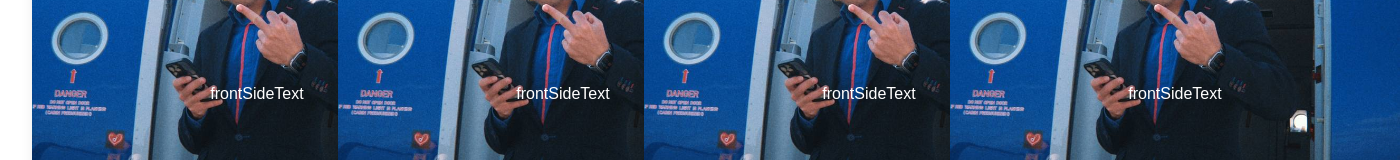
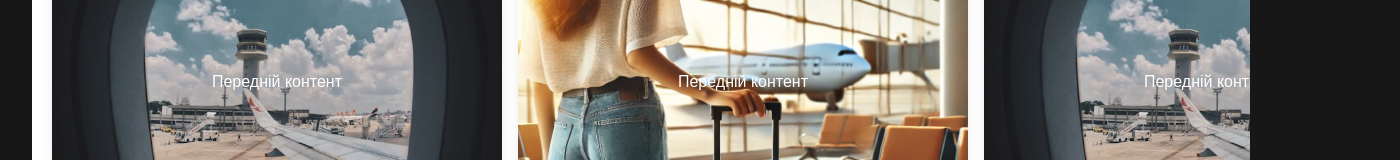
Before and after one commit to cloudmenson/cloudmenson.github.io, a Next.js app: page / in a window 1280 px wide. Shown: the part 1098-1258 px from the top of the page, 1400 px wide, since content can reach past the window. Built offline with nearby package versions, Linux system fonts and the light colour scheme.

Commit message:
Fixed backflips

```diff
--- a/src/app/assets/index.tsx
+++ b/src/app/assets/index.tsx
@@ -1,5 +1,6 @@
 import FlyHeader from "./png/133.png";
+import Girl from "./png/3.png";
 import greetingsImage from "./png/greetings.png";
 import Window from "./png/1.jpg";
 
-export { greetingsImage, FlyHeader, Window };
+export { greetingsImage, FlyHeader, Window, Girl };
--- a/src/app/components/FlippedCard/index.tsx
+++ b/src/app/components/FlippedCard/index.tsx
@@ -1,71 +1,63 @@
 import { useState } from "react";
 import { motion } from "framer-motion";
-import Image from "next/image";
+import Image, { StaticImageData } from "next/image";
 import { cn } from "@/app/utils/tailwind-merge";
 
 interface IFlippedCard {
-  backSideText: string;
-  frontSideText: string;
+  frontContent: React.ReactNode;
+  backContent: React.ReactNode;
+  frontBg: StaticImageData;
+  backBg: StaticImageData;
+  className?: string;
 }
 
-import { Window } from "@/app/assets";
-
-export const FlippedCard = ({ frontSideText, backSideText }: IFlippedCard) => {
+export const FlippedCard = ({
+  frontContent,
+  backContent,
+  frontBg,
+  backBg,
+  className,
+}: IFlippedCard) => {
   const [flipped, setFlipped] = useState(false);
 
   return (
-    <motion.div
-      className="relative w-full h-full perspective-1000"
-      onClick={() => setFlipped(!flipped)} // Flip on click
+    <div
+      onClick={() => setFlipped((prev) => !prev)}
+      className={cn("relative w-full h-full [perspective:1000px]", className)}
     >
-      {/* Flipping container */}
       <motion.div
-        className="relative w-full h-full transform-style-preserve-3d"
-        animate={{
-          rotateY: flipped ? 180 : 0, // Rotate 180 degrees when flipped
-        }}
-        transition={{ duration: 0.4, ease: "easeInOut" }}
+        className="relative w-full h-full [transform-style:preserve-3d]"
+        animate={{ rotateY: flipped ? 180 : 0 }}
+        transition={{ duration: 0.6, ease: "easeInOut" }}
       >
-        {/* Front Side */}
-        <motion.div
-          className={cn(
-            "absolute inset-0 flex items-center justify-center text-white rounded-lg shadow-lg backface-hidden"
-          )}
-          initial={{ opacity: 1 }}
-          animate={{ opacity: flipped ? 0 : 1 }}
-          transition={{ duration: 0.4 }}
-        >
+        {/* Передня сторона */}
+        <div className="absolute inset-0 rounded-lg shadow-lg [backface-visibility:hidden]">
           <Image
-            src={Window}
-            alt="Bg"
+            src={frontBg}
+            alt="Front background"
             layout="fill"
             objectFit="cover"
-            className="rounded-lg absolute inset-0"
+            className="rounded-lg"
           />
+          <div className="absolute inset-0 flex items-center justify-center">
+            {frontContent}
+          </div>
+        </div>
 
-          <p className="z-10">{frontSideText}</p>
-        </motion.div>
-
-        {/* Back Side */}
-        <motion.div
-          className={cn(
-            "absolute inset-0 flex items-center justify-center text-white rounded-lg shadow-lg backface-hidden rotate-y-180"
-          )}
-          initial={{ opacity: 0 }}
-          animate={{ opacity: flipped ? 1 : 0 }}
-          transition={{ duration: 0.4 }}
-        >
+        {/* Зворотня сторона */}
+        <div className="absolute inset-0 rounded-lg shadow-lg [backface-visibility:hidden] [transform:rotateY(180deg)]">
           <Image
-            src={Window}
-            alt="Bg"
+            src={backBg}
+            alt="Back background"
             layout="fill"
             objectFit="cover"
-            className="rounded-lg absolute inset-0"
+            className="rounded-lg"
           />
-
-          <p className="z-10">{backSideText}</p>
-        </motion.div>
+          <div className="absolute inset-0 flex items-center justify-center">
+            {backContent}
+          </div>
+        </div>
       </motion.div>
-    </motion.div>
+    </div>
   );
 };
--- a/src/app/globals.css
+++ b/src/app/globals.css
@@ -5,11 +5,11 @@
 
 @theme {
   --color-main-text: #ffffff;
-  --color-section-bg: #ffffff;
+  --color-section-bg: #1a1e23;
   --color-main-dark-text: #171717;
   --color-background: #ffffff;
   --color-foreground: #171717;
-  --color-header: #9e9ee2;
+  --color-header: #1a1e23;
   --color-button-text: #171717;
   /* --color-button-signin: #0056d2;
   --color-button-signin-hover: #0047b2;
@@ -17,12 +17,12 @@
   --color-button-signin: #9e9ee2;
   --color-button-signin-hover: #c1982b;
   --color-button-signin-active: #a97f1f;
-  --color-footer: #9e9ee2;
+  --color-footer: #1a1e23;
   --color-footer-text: #ffffff;
   --color-menu-text: #ffffff;
-  --color-menu: #1a436b;
+  --color-menu: #1a1e23;
   --color-flipped-card-bg: #f0f8ff;
-  --color-pidlozhka: grey;
+  --color-pidlozhka: #ffffff;
 
   --color-scrollbar: #0056d2;
   --color-scrollbar-hover: #0047b2;
@@ -41,7 +41,7 @@ body {
 
 /* Custom Scrollbar */
 ::-webkit-scrollbar {
-  width: 8px;
+  /* width: 8px; */
 }
 
 ::-webkit-scrollbar-track {
@@ -49,11 +49,11 @@ body {
 }
 
 ::-webkit-scrollbar-thumb {
-  background-color: var(--color-scrollbar);
+  /* background-color: var(--color-scrollbar); */
   border-radius: 4px;
   transition: background-color 0.2s ease;
 }
 
 ::-webkit-scrollbar-thumb:hover {
-  background-color: var(--color-scrollbar-hover);
+  /* background-color: var(--color-scrollbar-hover); */
 }
--- a/src/app/page.tsx
+++ b/src/app/page.tsx
@@ -8,6 +8,7 @@ import { Button } from "./components/Button";
 import { useSmoothScroll } from "./hooks/useSmoothScroll";
 import { cn } from "./utils/tailwind-merge";
 import { FlippedCard } from "./components/FlippedCard";
+import { Window, Girl } from "./assets";
 
 export default function Home() {
   const { t } = useTranslation();
@@ -116,21 +117,37 @@ export default function Home() {
 
       {/* Інші секції */}
       <section
-        className={cn(
-          "grid grid-cols-1 sm:grid-cols-2 lg:grid-cols-4 gap-4 p-8 bg-white"
-        )}
+        className={cn("px-8 my-[50px] mb-[500px] pr-[calc(100vw-100%)] w-full")}
       >
-        <div className="w-[450px] h-[600px] mx-auto">
-          <FlippedCard frontSideText="frontSideText" backSideText="backSideText" />
-        </div>
-        <div className="w-[450px] h-[600px] mx-auto">
-          <FlippedCard frontSideText="frontSideText" backSideText="backSideText" />
-        </div>
-        <div className="w-[450px] h-[600px] mx-auto">
-          <FlippedCard frontSideText="frontSideText" backSideText="backSideText" />
-        </div>
-        <div className="w-[450px] h-[600px] mx-auto">
-          <FlippedCard frontSideText="frontSideText" backSideText="backSideText" />
+        <div className={cn("flex gap-4 overflow-x-auto bg-pidlozhka p-5 rounded-sm")}>
+          <FlippedCard
+            backBg={Girl}
+            frontBg={Window}
+            className="w-[450px] h-[500px] flex-shrink-0 rounded-2xl last:mr-[calc(100vw-100%)]"
+            frontContent={<div>Передній контент</div>}
+            backContent={<div>Зворотній контент</div>}
+          />
+          <FlippedCard
+            backBg={Window}
+            frontBg={Girl}
+            className="w-[450px] h-[500px] flex-shrink-0 rounded-2xl last:mr-[calc(100vw-100%)]"
+            frontContent={<div>Передній контент</div>}
+            backContent={<div>Зворотній контент</div>}
+          />
+          <FlippedCard
+            backBg={Girl}
+            frontBg={Window}
+            className="w-[450px] h-[500px] flex-shrink-0 rounded-2xl last:mr-[calc(100vw-100%)]"
+            frontContent={<div>Передній контент</div>}
+            backContent={<div>Зворотній контент</div>}
+          />
+          <FlippedCard
+            backBg={Window}
+            frontBg={Girl}
+            className="w-[450px] h-[500px] flex-shrink-0 rounded-2xl last:mr-[calc(100vw-100%)]"
+            frontContent={<div>Передній контент</div>}
+            backContent={<div>Зворотній контент</div>}
+          />
         </div>
       </section>
     </main>
```
Also changed, not shown: src/app/assets/png/1.jpg, src/app/assets/png/3.png (added).
